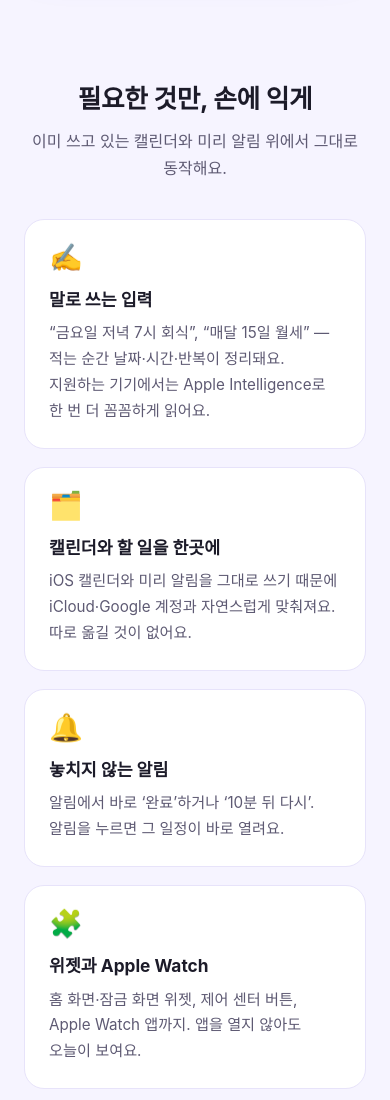
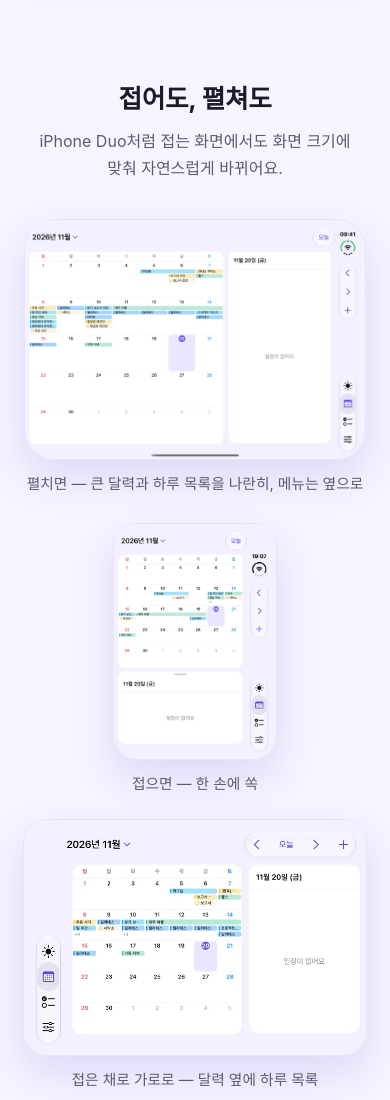
Before and after one commit to pebblolab/plandy-docs, a plain HTML site: page index.html in a window 390 px wide. Shown: the part 2040-3140 px from the top of the page. Drawn offline with Linux system fonts and the light colour scheme.

Commit message:
iPhone Duo 화면 추가 — 펼친 화면, 접은 화면 세로·가로

```diff
--- a/index.html
+++ b/index.html
@@ -109,6 +109,21 @@
   .wide { margin: 44px auto 0; max-width: 760px; text-align: center; }
   .wide img { width: 100%; border-radius: 26px; border: 1px solid var(--line); box-shadow: var(--shadow); display: block; }
 
+  /* 접는 화면 */
+  .fold { padding: 64px 0 8px; }
+  .fold .open { max-width: 860px; margin: 0 auto; text-align: center; }
+  .fold .open img { width: 100%; border-radius: 30px; border: 1px solid var(--line); box-shadow: var(--shadow); display: block; }
+  .fold .closed { margin: 26px auto 0; max-width: 860px; display: flex; gap: 22px; justify-content: center; align-items: flex-end; flex-wrap: wrap; }
+  .fold .closed figure { text-align: center; }
+  .fold .closed img { border-radius: 24px; border: 1px solid var(--line); box-shadow: var(--shadow); display: block; height: auto; }
+  .fold .closed .p img { width: 220px; }
+  .fold .closed .l img { width: 330px; }
+  .fold span { display: block; margin-top: 12px; font-size: .92rem; color: var(--sub); }
+  @media (max-width: 560px) {
+    .fold .closed .p img { width: 42vw; }
+    .fold .closed .l img { width: 88vw; }
+  }
+
   /* 기능 */
   section h2 { font-size: clamp(1.6rem, 3.4vw, 2.1rem); text-align: center; margin: 0 0 8px; letter-spacing: -.01em; }
   section .sub { text-align: center; color: var(--sub); margin: 0 0 36px; }
@@ -198,6 +213,18 @@
   </div>
 </section>
 
+<section class="fold" id="fold" aria-label="접는 화면">
+  <div class="wrap">
+    <h2>접어도, 펼쳐도</h2>
+    <p class="sub">iPhone Duo처럼 접는 화면에서도 화면 크기에 맞춰 자연스럽게 바뀌어요.</p>
+    <figure class="open"><img src="assets/duo-open-month.jpg" alt="iPhone Duo 펼친 화면 — 월 달력과 하루 목록" loading="lazy"><span>펼치면 — 큰 달력과 하루 목록을 나란히, 메뉴는 옆으로</span></figure>
+    <div class="closed">
+      <figure class="p"><img src="assets/duo-closed-month.jpg" alt="iPhone Duo 접은 화면 — 세로" loading="lazy"><span>접으면 — 한 손에 쏙</span></figure>
+      <figure class="l"><img src="assets/duo-closed-landscape.jpg" alt="iPhone Duo 접은 화면 — 가로" loading="lazy"><span>접은 채로 가로로 — 달력 옆에 하루 목록</span></figure>
+    </div>
+  </div>
+</section>
+
 <section class="features" id="features">
   <div class="wrap">
     <h2>필요한 것만, 손에 익게</h2>
@@ -210,7 +237,7 @@
       <div class="card"><div class="emoji">🎌</div><h3>똑똑한 공휴일</h3><p>대체·임시공휴일까지 빨갛게 표시돼요. 아직 발표되지 않은 해도 음력으로 미리 계산해 ‘(예상)’으로 알려 드려요.</p></div>
       <div class="card"><div class="emoji">🗣️</div><h3>Siri와 단축어</h3><p>“Plandy에 일정 추가”처럼 말로 부르거나, 단축어에 넣어 나만의 흐름을 만들 수 있어요.</p></div>
       <div class="card"><div class="emoji">🖼️</div><h3>사진 붙이기</h3><p>일정과 할 일에 사진을 붙여 두세요. 사진은 기기와 내 iCloud에만 저장돼요.</p></div>
-      <div class="card"><div class="emoji">📱</div><h3>어떤 화면에서도</h3><p>iPhone, iPad, Mac, 그리고 접는 화면까지. 화면 크기에 맞춰 배치가 바뀌어요.</p></div>
+      <div class="card"><div class="emoji">📱</div><h3>어떤 화면에서도</h3><p>iPhone, iPad, Mac, 그리고 iPhone Duo 같은 접는 화면까지. 화면 크기에 맞춰 배치가 바뀌어요.</p></div>
     </div>
   </div>
 </section>
```
Also changed, not shown: assets/duo-closed-landscape.jpg (added), assets/duo-closed-month.jpg (added), assets/duo-open-month.jpg (added).
